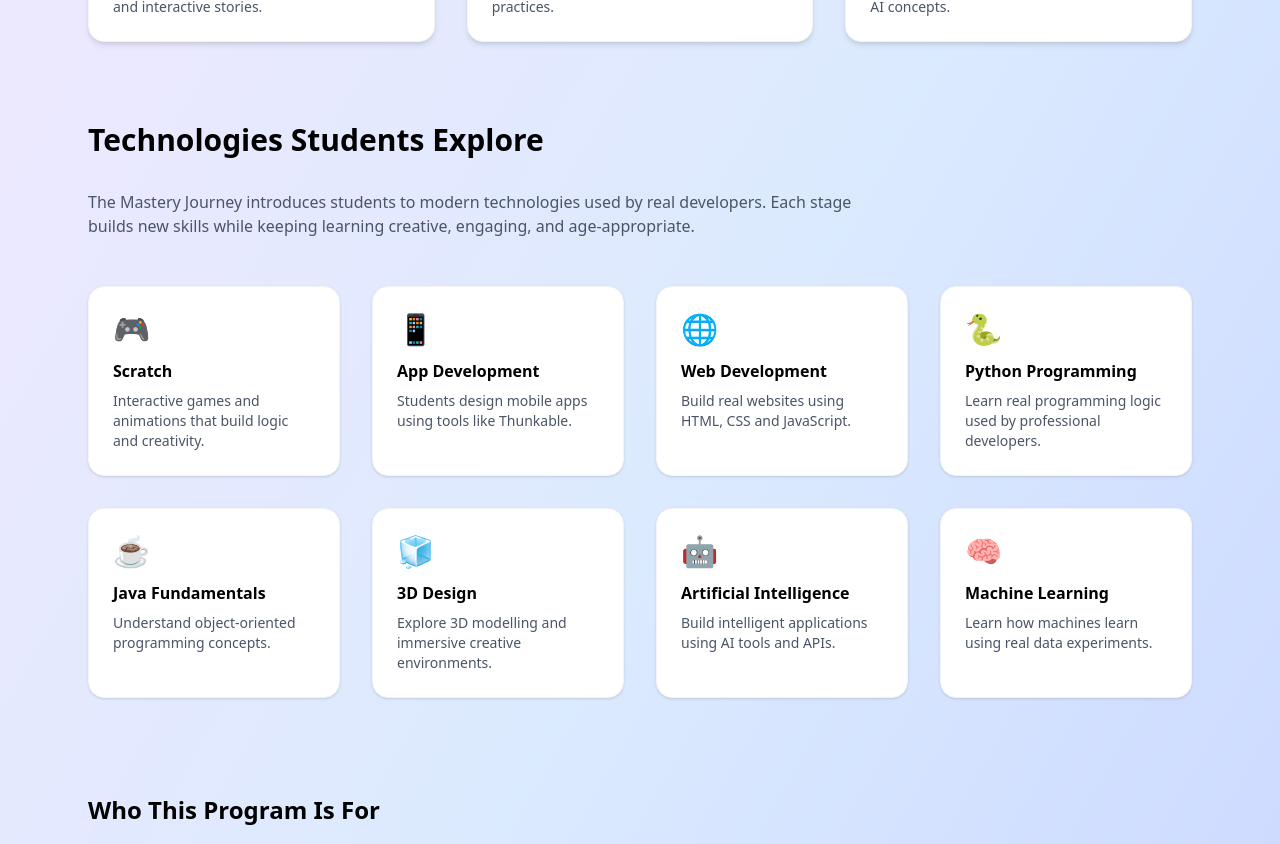
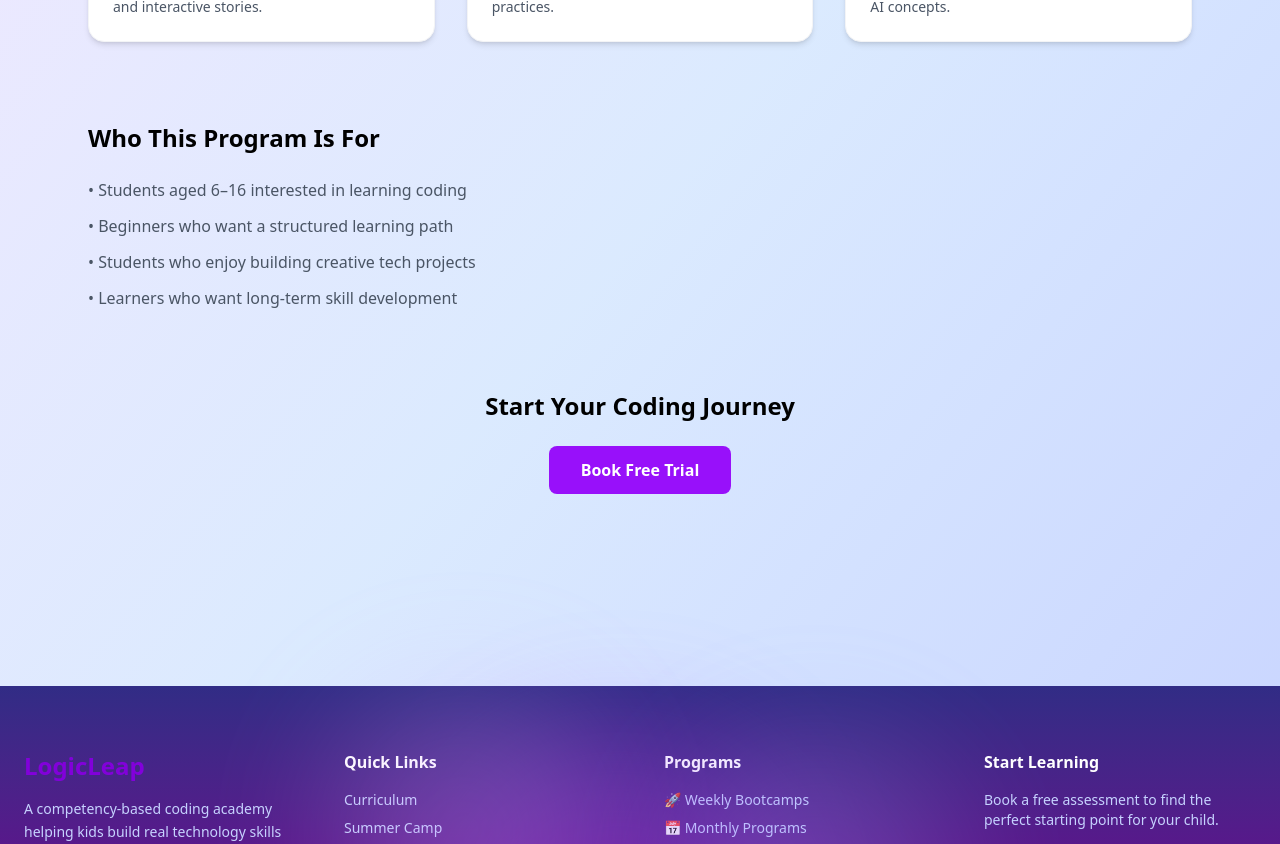
Before and after one commit to srushteesingh/logicleap-platform, a Next.js app: page /mastery-journey in a window 1280 px wide. Shown: the part 560-1404 px from the top of the page. Built offline with nearby package versions, Linux system fonts and the light colour scheme.

Commit message:
mastery preview

```diff
--- a/app/mastery-journey/page.tsx
+++ b/app/mastery-journey/page.tsx
@@ -44,93 +44,7 @@ export default function MasteryJourney() {
           </div>
         </div>
       </section>
-      {/* Technology Pathway */}
-      {/* Technology Stack */}
-      <section className="mb-24">
-        <h2 className="text-3xl font-bold mb-8">
-          Technologies Students Explore
-        </h2>
 
-        <p className="text-gray-600 max-w-3xl mb-12">
-          The Mastery Journey introduces students to modern technologies used by
-          real developers. Each stage builds new skills while keeping learning
-          creative, engaging, and age-appropriate.
-        </p>
-
-        <div className="grid md:grid-cols-3 lg:grid-cols-4 gap-8">
-          {/* Scratch */}
-          <div className="bg-white rounded-2xl p-6 shadow border border-gray-100">
-            <div className="text-3xl mb-3">🎮</div>
-            <h3 className="font-semibold mb-2">Scratch</h3>
-            <p className="text-sm text-gray-600">
-              Interactive games and animations that build logic and creativity.
-            </p>
-          </div>
-
-          {/* App Development */}
-          <div className="bg-white rounded-2xl p-6 shadow border border-gray-100">
-            <div className="text-3xl mb-3">📱</div>
-            <h3 className="font-semibold mb-2">App Development</h3>
-            <p className="text-sm text-gray-600">
-              Students design mobile apps using tools like Thunkable.
-            </p>
-          </div>
-
-          {/* Web Development */}
-          <div className="bg-white rounded-2xl p-6 shadow border border-gray-100">
-            <div className="text-3xl mb-3">🌐</div>
-            <h3 className="font-semibold mb-2">Web Development</h3>
-            <p className="text-sm text-gray-600">
-              Build real websites using HTML, CSS and JavaScript.
-            </p>
-          </div>
-
-          {/* Python */}
-          <div className="bg-white rounded-2xl p-6 shadow border border-gray-100">
-            <div className="text-3xl mb-3">🐍</div>
-            <h3 className="font-semibold mb-2">Python Programming</h3>
-            <p className="text-sm text-gray-600">
-              Learn real programming logic used by professional developers.
-            </p>
-          </div>
-
-          {/* Java */}
-          <div className="bg-white rounded-2xl p-6 shadow border border-gray-100">
-            <div className="text-3xl mb-3">☕</div>
-            <h3 className="font-semibold mb-2">Java Fundamentals</h3>
-            <p className="text-sm text-gray-600">
-              Understand object-oriented programming concepts.
-            </p>
-          </div>
-
-          {/* 3D */}
-          <div className="bg-white rounded-2xl p-6 shadow border border-gray-100">
-            <div className="text-3xl mb-3">🧊</div>
-            <h3 className="font-semibold mb-2">3D Design</h3>
-            <p className="text-sm text-gray-600">
-              Explore 3D modelling and immersive creative environments.
-            </p>
-          </div>
-
-          {/* AI */}
-          <div className="bg-white rounded-2xl p-6 shadow border border-gray-100">
-            <div className="text-3xl mb-3">🤖</div>
-            <h3 className="font-semibold mb-2">Artificial Intelligence</h3>
-            <p className="text-sm text-gray-600">
-              Build intelligent applications using AI tools and APIs.
-            </p>
-          </div>
-
-          {/* Machine Learning */}
-          <div className="bg-white rounded-2xl p-6 shadow border border-gray-100">
-            <div className="text-3xl mb-3">🧠</div>
-            <h3 className="font-semibold mb-2">Machine Learning</h3>
-            <p className="text-sm text-gray-600">
-              Learn how machines learn using real data experiments.
-            </p>
-          </div>
-        </div>
-      </section>
       {/* Who It Is For */}
       <section className="mb-20">
         <h2 className="text-2xl font-semibold mb-6">Who This Program Is For</h2>
```
